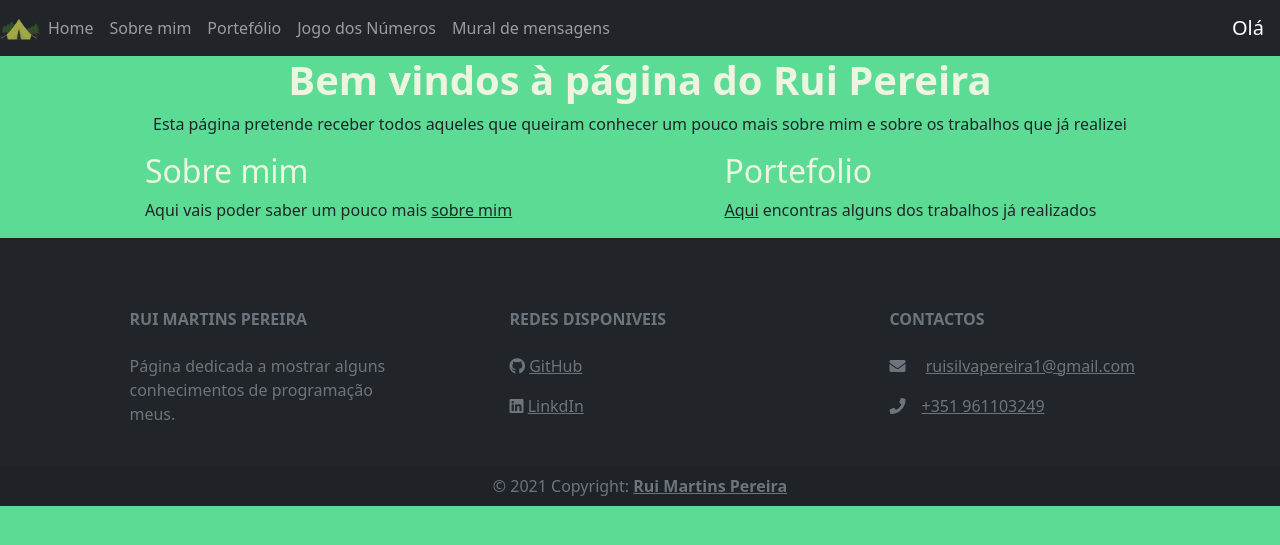
After one commit to Peras92/Aula-17, a Flask app: page /profile in a window 1280 px wide. The commit adds this page. Shown: the top 545 px of the page. Run offline with Flask 2, Linux system fonts and the light colour scheme; some libraries are stand-ins or nearby versions.

Commit message:
começar edição de profile

```diff
--- a/main.py
+++ b/main.py
@@ -3,7 +3,7 @@ from sqla_wrapper import SQLAlchemy
 import os
 from sqlalchemy_pagination import paginate
 import random
-from datetime import datetime
+#from datetime import datetime
 import uuid
 import hashlib
 
@@ -169,6 +169,15 @@ def registo():
 
             return response
 
+@app.route("/profile", methods=["GET"])
+def profile():
+    user = utilizador_reg
+
+    if user:
+        return render_template("profile.html", user=user)
+    else:
+        return redirect(url_for("/index"))
+
 
 @app.errorhandler(404)
 def page_not_found(e):
--- a/templates/base.html
+++ b/templates/base.html
@@ -63,7 +63,7 @@
 </div> <!--/corpo-->
 
 <!-- Footer -->
-<footer class="text-center text-lg-start bg-dark text-muted footer ">
+<footer class="text-center text-lg-start bg-dark text-muted footer">
   <br>
 
   <!-- Section: Links  -->
--- /dev/null
+++ b/templates/profile.html
@@ -0,0 +1,24 @@
+{% extends "base.html" %}
+{% set active_page = "profile" %}
+
+{% block content %}
+
+<div class="corpo"></div>
+    <h1 class="row justify-content-center">Bem vindos à página do Rui Pereira</h1>
+
+    <p class="disclaimer row justify-content-center"> Esta página pretende receber todos aqueles que queiram conhecer um pouco mais sobre mim e sobre os trabalhos que já realizei</p>
+
+    <div class="conteudo row justify-content-evenly">
+        <div class="sobre_mim col-4">
+            <h2>Sobre mim</h2>
+            <p>Aqui vais poder saber um pouco mais <a href="/aboutme/">sobre mim</a></p>
+        </div>
+
+        <div class="portefolio col-4">
+            <h2>Portefolio</h2>
+            <p><a href="/portefolio/">Aqui</a> encontras alguns dos trabalhos já realizados</p>
+        </div>
+    </div>
+</div>
+
+{% endblock content %}
```
Also changed, not shown: static/css/geral.css (line endings or trailing spaces).
